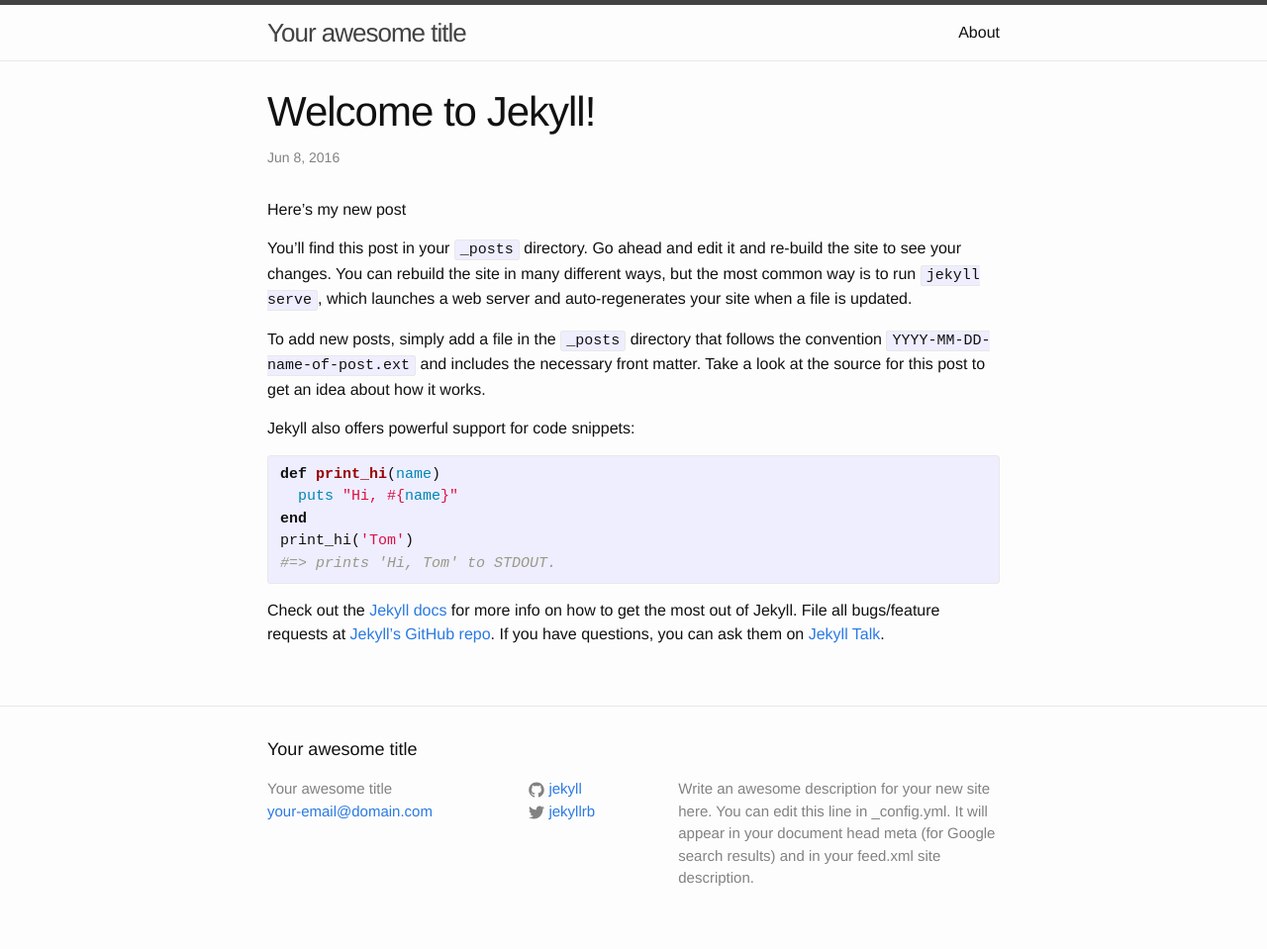
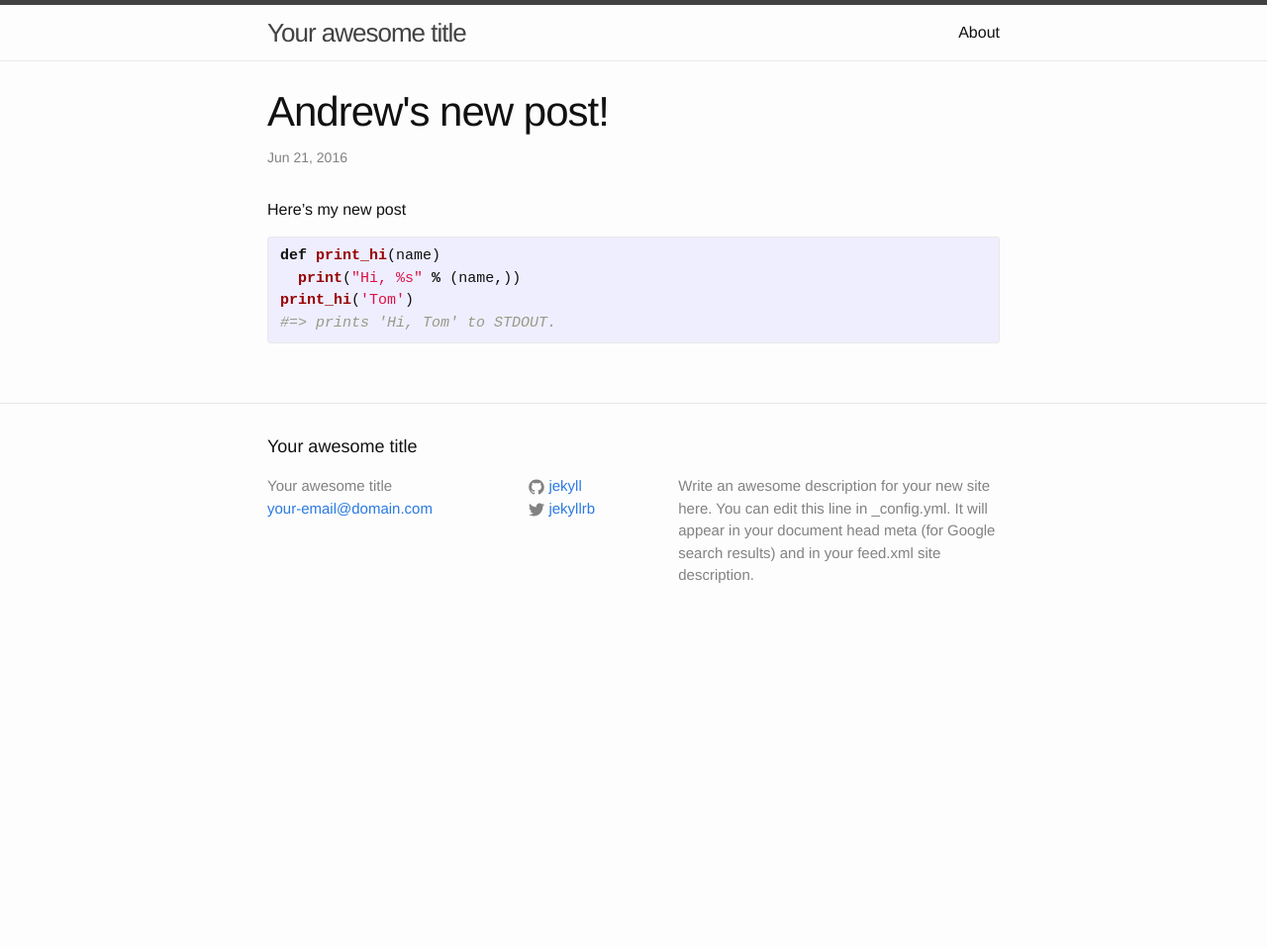
Before and after one commit to andrewagno/cicd-demo, a Jekyll site: the page built from site/_posts/2016-06-21-new-post.markdown, in a window 1280 px wide. Shown: the whole page at 99% size. Built offline with Jekyll 4.4.1, drawn with Linux system fonts in a browser that asks for light colours; after the commit the page ends 900 px from its top, so only the background shows below that.

Commit message:
Edit new post

```diff
--- a/site/_posts/2016-06-21-new-post.markdown
+++ b/site/_posts/2016-06-21-new-post.markdown
@@ -1,27 +1,14 @@
 ---
 layout: post
-title:  "Welcome to Jekyll!"
-date:   2016-06-08 07:46:02 +0100
+title:  "Andrew's new post!"
+date:   2016-06-21 10:13:00 -0700
 categories: jekyll update
 ---
 Here's my new post
 
-You’ll find this post in your `_posts` directory. Go ahead and edit it and re-build the site to see your changes. You can rebuild the site in many different ways, but the most common way is to run `jekyll serve`, which launches a web server and auto-regenerates your site when a file is updated.
-
-To add new posts, simply add a file in the `_posts` directory that follows the convention `YYYY-MM-DD-name-of-post.ext` and includes the necessary front matter. Take a look at the source for this post to get an idea about how it works.
-
-Jekyll also offers powerful support for code snippets:
-
-{% highlight ruby %}
+{% highlight python %}
 def print_hi(name)
-  puts "Hi, #{name}"
-end
+  print("Hi, %s" % (name,))
 print_hi('Tom')
 #=> prints 'Hi, Tom' to STDOUT.
 {% endhighlight %}
-
-Check out the [Jekyll docs][jekyll-docs] for more info on how to get the most out of Jekyll. File all bugs/feature requests at [Jekyll’s GitHub repo][jekyll-gh]. If you have questions, you can ask them on [Jekyll Talk][jekyll-talk].
-
-[jekyll-docs]: http://jekyllrb.com/docs/home
-[jekyll-gh]:   https://github.com/jekyll/jekyll
-[jekyll-talk]: https://talk.jekyllrb.com/
```
